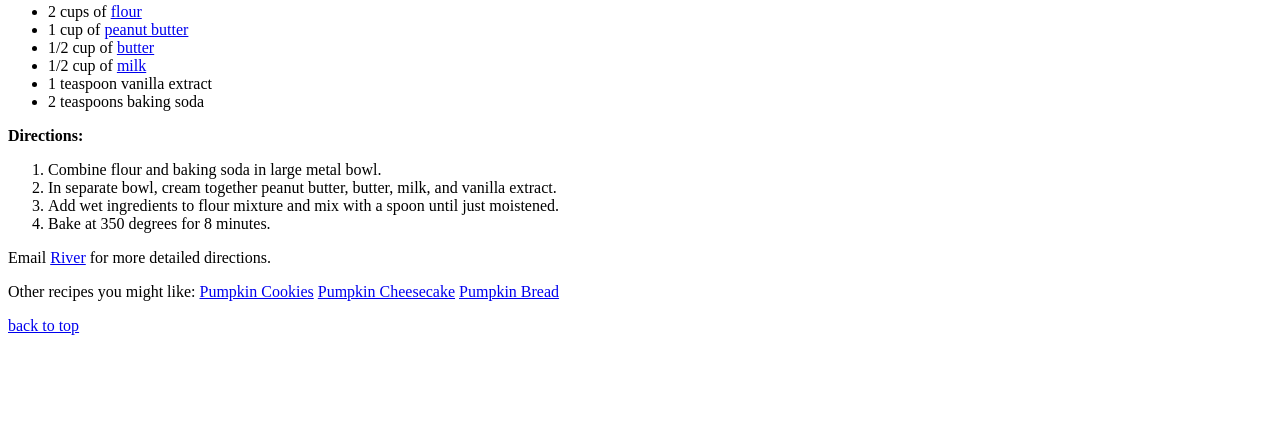
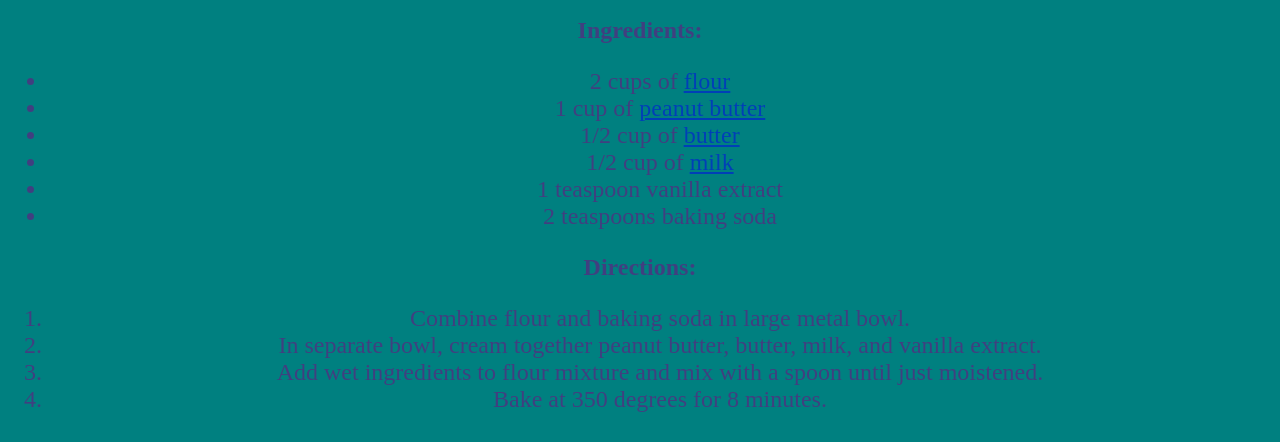
Before and after one commit to dannyalexmac/intro-web-design-hw, a plain HTML site: page Assignment 1/01__macdonald__html.html in a window 1280 px wide. Shown: the part 137-579 px from the top of the page. Drawn offline with Linux system fonts and the light colour scheme; files that its build step writes are made by us from their sources.

Commit message:
hw1 with css
with link to css stylesheet hw 4
test commit to see where it saves

```diff
--- a/Assignment 1/01__macdonald__html.html
+++ b/Assignment 1/01__macdonald__html.html
@@ -3,6 +3,7 @@
 <head>
 <a name="top">....</a>
 <h1>Peanut Butter Cookies</h1>
+<link rel="stylesheet" type="text/css" href="hw4(main).css">
 </head>
 
 <body>
```
